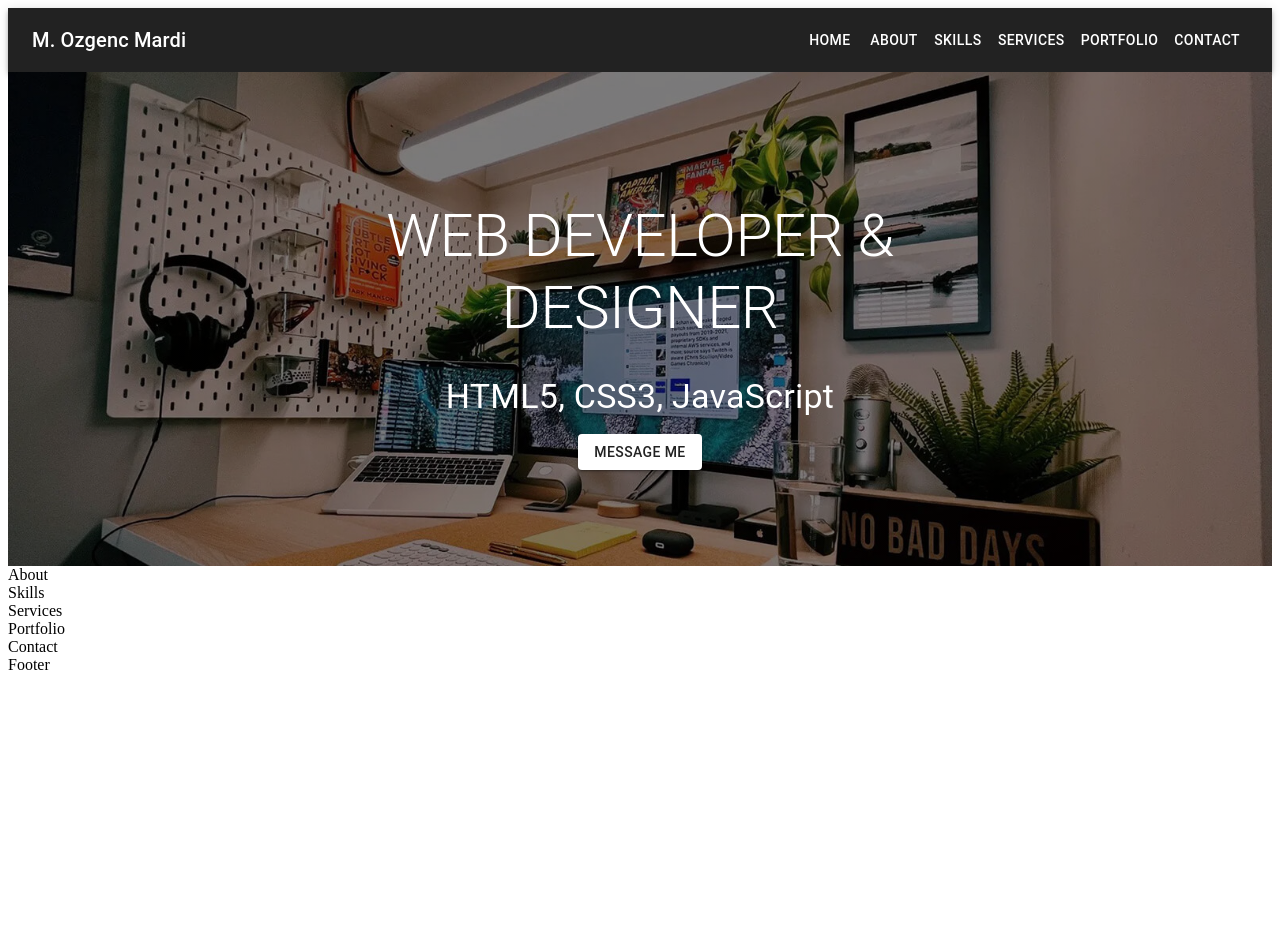
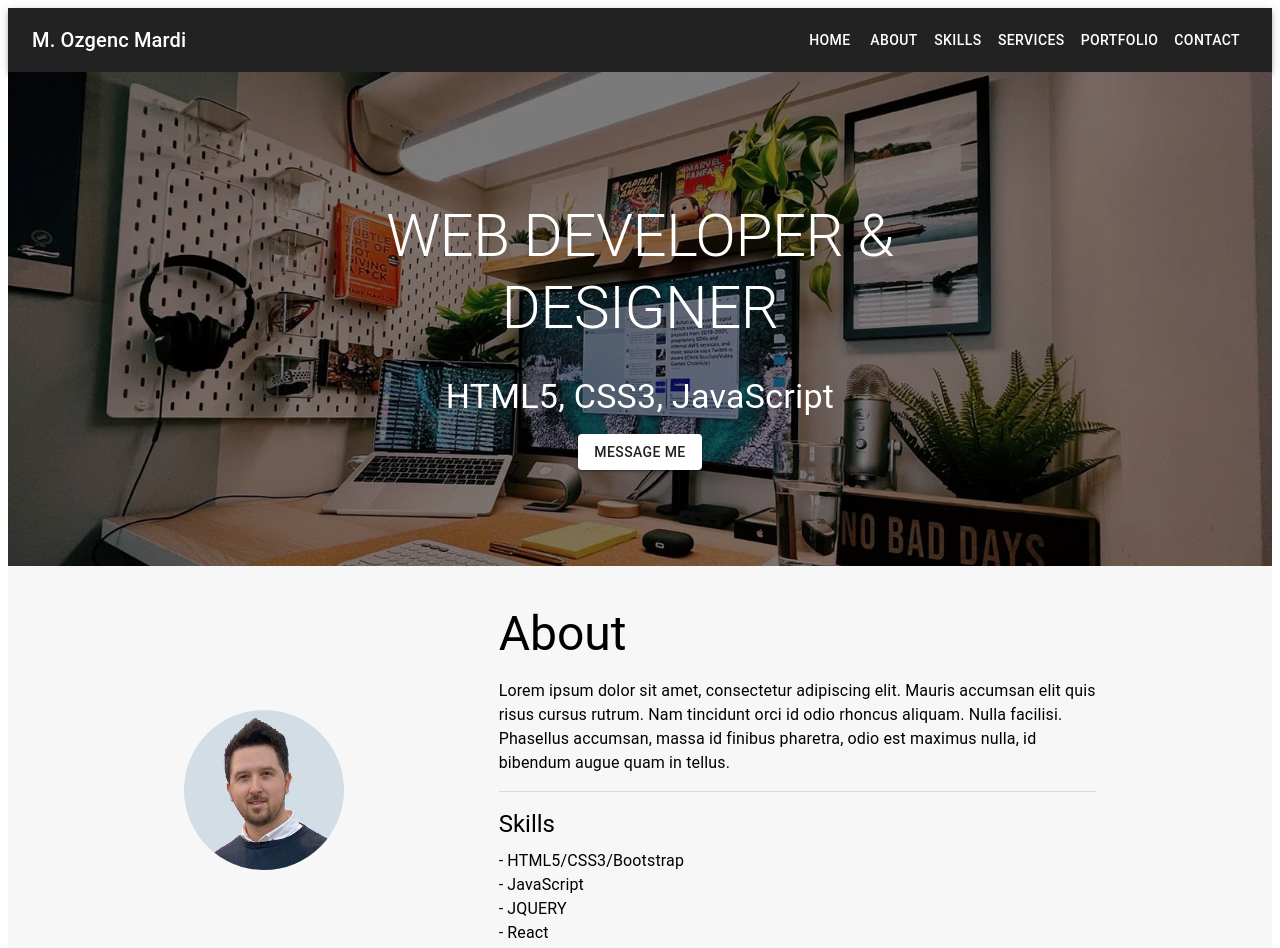
Before and after one commit to ozgencmardi/portfolio-react, a React (Create React App) app in the folder reactportfolio/: page / in a window 1280 px wide. Shown: the top 948 px of the page. Before the commit the page ends 800 px from the top, so only its background shows below. Built offline with nearby package versions, Linux system fonts and the light colour scheme.

Commit message:
About Section added

```diff
--- a/reactportfolio/src/App.js
+++ b/reactportfolio/src/App.js
@@ -2,7 +2,6 @@ import React, { Component } from 'react';
 import Header from './components/Header';
 import JumboTron from "./components/JumboTron";
 import About from './components/About';
-import Skills from "./components/Skills";
 import Services from "./components/Services";
 import Portfolio from './components/Portfolio';
 import Contact from './components/Contact';
@@ -14,7 +13,6 @@ function App () {
             <Header />
             <JumboTron />
             <About />
-            <Skills />
             <Services />
             <Portfolio />
             <Contact />
--- a/reactportfolio/src/components/About.js
+++ b/reactportfolio/src/components/About.js
@@ -1,9 +1,60 @@
 import React from 'react';
+import { makeStyles } from '@material-ui/core/styles';
+import ozgencMardi from '../img/ozgenc-mardi.jpg';
+import {
+  Container,
+  Grid,
+  Typography,
+  Avatar,
+  Divider
+} from '@material-ui/core';
 
-function About () {
+
+const useStyles = makeStyles((theme) => ({
+  root: {
+    paddingTop: theme.spacing(5),
+    paddingBottom: theme.spacing(5),
+    backgroundColor: '#f7f7f7',
+  },
+  avatar: {
+    width: theme.spacing(20),
+    height: theme.spacing(20),
+  },
+}));
+
+function About() {
+  const classes = useStyles();
+
   return (
-    <div>About</div>
+    <div className={classes.root} id="about">
+      <Container maxWidth="md">
+        <Grid container spacing={4} alignItems="center">
+        <Grid item xs={12} md={4}>
+          <Avatar className={classes.avatar} src={ozgencMardi} alt="M. Ozgenc Mardi" />
+        </Grid>
+          <Grid item xs={12} md={8}>
+            <Typography variant="h3" gutterBottom>
+              About
+            </Typography>
+            <Typography variant="body1" gutterBottom>
+              Lorem ipsum dolor sit amet, consectetur adipiscing elit. Mauris accumsan elit quis risus cursus rutrum. Nam tincidunt orci id odio rhoncus aliquam. Nulla facilisi. Phasellus accumsan, massa id finibus pharetra, odio est maximus nulla, id bibendum augue quam in tellus.
+            </Typography>
+            <Divider style={{ margin: '16px 0' }} />
+            <Typography variant="h5" gutterBottom>
+              Skills
+            </Typography>
+            <Typography variant="body1" gutterBottom>
+              - HTML5/CSS3/Bootstrap<br />
+              - JavaScript<br />
+              - JQUERY<br />
+              - React<br />
+              - Node.js
+            </Typography>
+          </Grid>
+        </Grid>
+      </Container>
+    </div>
   );
-};
+}
 
 export default About;
```
